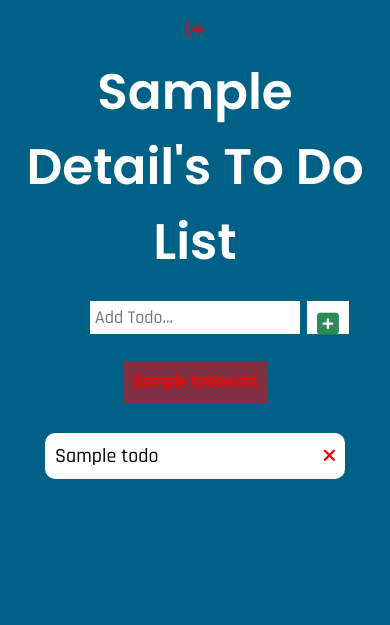
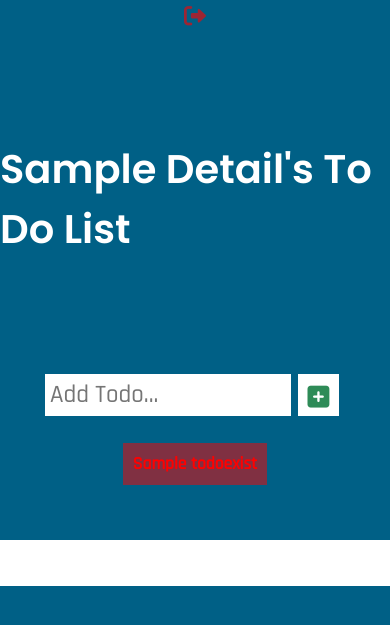
Before and after one commit to louisruocco/Todo-List, a Node server app: template views/home.ejs in a window 390 px wide; the page is wider, and only the part inside the window is pictured. Shown: the top 625 px of that part. Run offline with Node 20, Linux system fonts and the light colour scheme; the template is opened without the code that fills it: most values are stand-ins (such as "Sample title", 1, 10 or a date in 2020).

Commit message:
reworking responsive design

```diff
--- a/public/css/styles.css
+++ b/public/css/styles.css
@@ -171,12 +171,20 @@ input {
     margin: auto;
 }
 
+.todos {
+    display: flex;
+    flex-direction: column;
+    justify-content: center;
+    align-items: center;
+    padding-top: 40px;
+}
+
 .todo {
     display: flex;
     width: 700px;
     justify-content: space-between;
     background: white;
-    margin: 30px;
+    margin: 15px;
     border-radius: 10px;
 }
 
@@ -185,6 +193,7 @@ input {
     padding: 10px;
     font-family: 'Rajdhani', sans-serif;
     font-size: 20px;
+    word-wrap: normal;
 }
 
 .todo button {
@@ -224,70 +233,16 @@ input {
     color: red;
 }
 
-@media only screen and (max-width: 1000px) {
-    body {
-        background-size: cover;
-        background-position: center;
+@media only screen and (min-width: 200px) and (max-width: 400px) {
+    .title h1 {
+        font-size: 40px;
     }
 
-    .title {
-        display: flex;
-        justify-content: center;
-        height: 30vh;
-    }
-
-    .title h1 {
-        font-size: 50px;
-        text-align: center;
-    }
-
-    .authentication {
-        flex-direction: column;
-    }
-
-    .authentication a {
-        height: -10%;
-        text-align: center;
-    }
-
-    .container {
-        display: flex;
-        flex-direction: column;
-        width: 100%;
-        height: 100%;
-        align-items: center;
-        position: absolute;
-    }
-
-    .input-section {
-        width: 90%;
-        height: 50%;
-    }
-
-    .input-section input {
-        width: 80%;
+    .todo-list {
+        margin: auto;
     }
 
     .todo-list input {
-        font-size: 18px;
-        width: 200px;
-    }
-
-    .add {
-        height: 33px;
-        font-size: 12px;
-        text-align: center;
-    }
-
-    .todo {
-        width: 300px;
-    }
-
-    .logout {
-        padding-top: 20px;
-    }
-
-    .logout button {
-        font-size: 18px;
+        width: 75%;
     }
 }
--- a/schd/schedule.js
+++ b/schd/schedule.js
@@ -12,7 +12,7 @@ const sendEmail = schedule.scheduleJob("0 * * * *", () => {
         if(err){
             return console.log(err)
         } else {
-            email.forEach(recipient => {
+            email.map(recipient => {
                 return db.query("SELECT email, todo FROM todos WHERE email = ?", [recipient.email], (err, item) => {
                     if(err){
                         return console.log(err);
--- a/views/home.ejs
+++ b/views/home.ejs
@@ -31,6 +31,7 @@
                 <h3><%= todoexists %></h3>
             </div>
         <% } %>
+    </div>
     <div class="todos">
         <% todos.forEach(todo => { %>
             <ul>
@@ -45,6 +46,5 @@
             </ul>
         <% }) %>
     </div>
-    </div>
 </body>
 </html>
```
Lines whose indentation alone changed are shown as unchanged.
